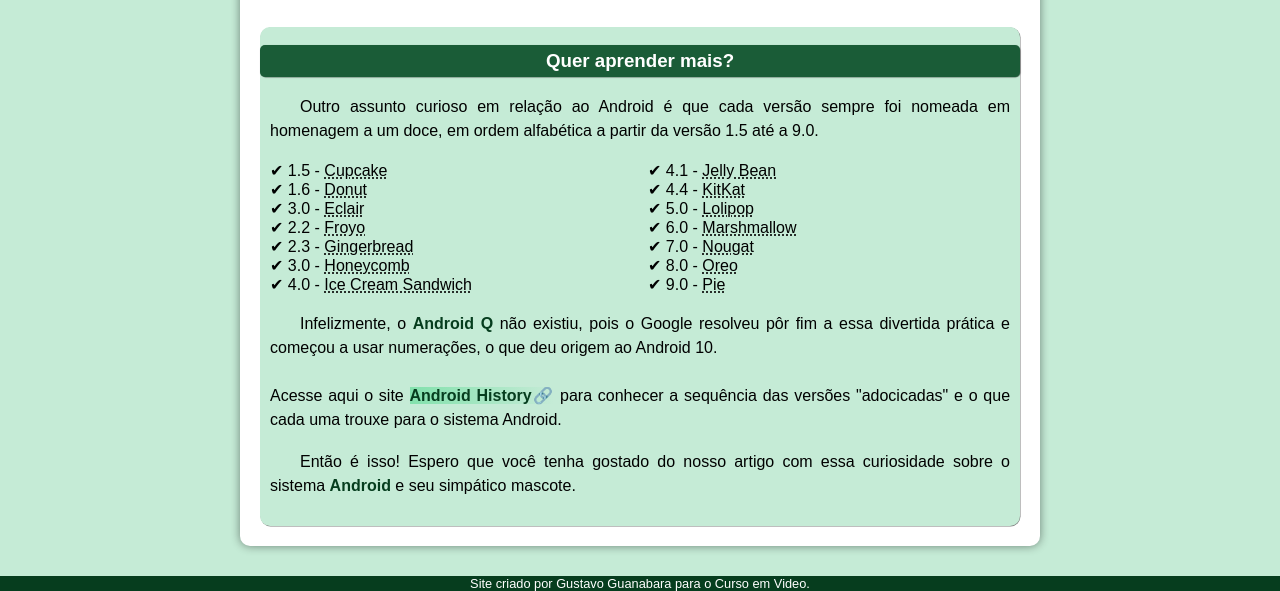
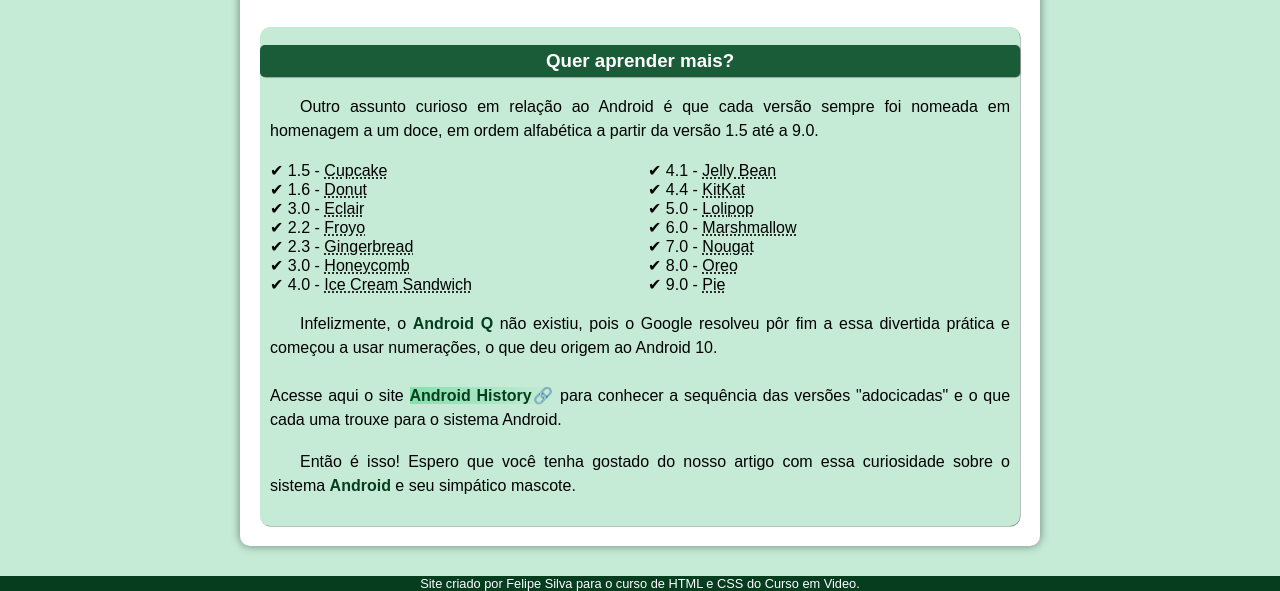
Before and after one commit to FelipeDev90/Projeto---Site-de-tecnologia, a plain HTML site: page index.html in a window 1280 px wide. Shown: the part 2179-2770 px from the top of the page. Drawn offline with Linux system fonts and the light colour scheme.

Commit message:
Modificação do footer

```diff
--- a/index.html
+++ b/index.html
@@ -99,7 +99,7 @@
     </main>
 
     <footer id="faleConosco">
-        <p>Site criado por Gustavo Guanabara para o Curso em Video.</p>
+        <p>Site criado por Felipe Silva para o curso de HTML e CSS do Curso em Video.</p>
     </footer>
 </body>
 </html>
```
